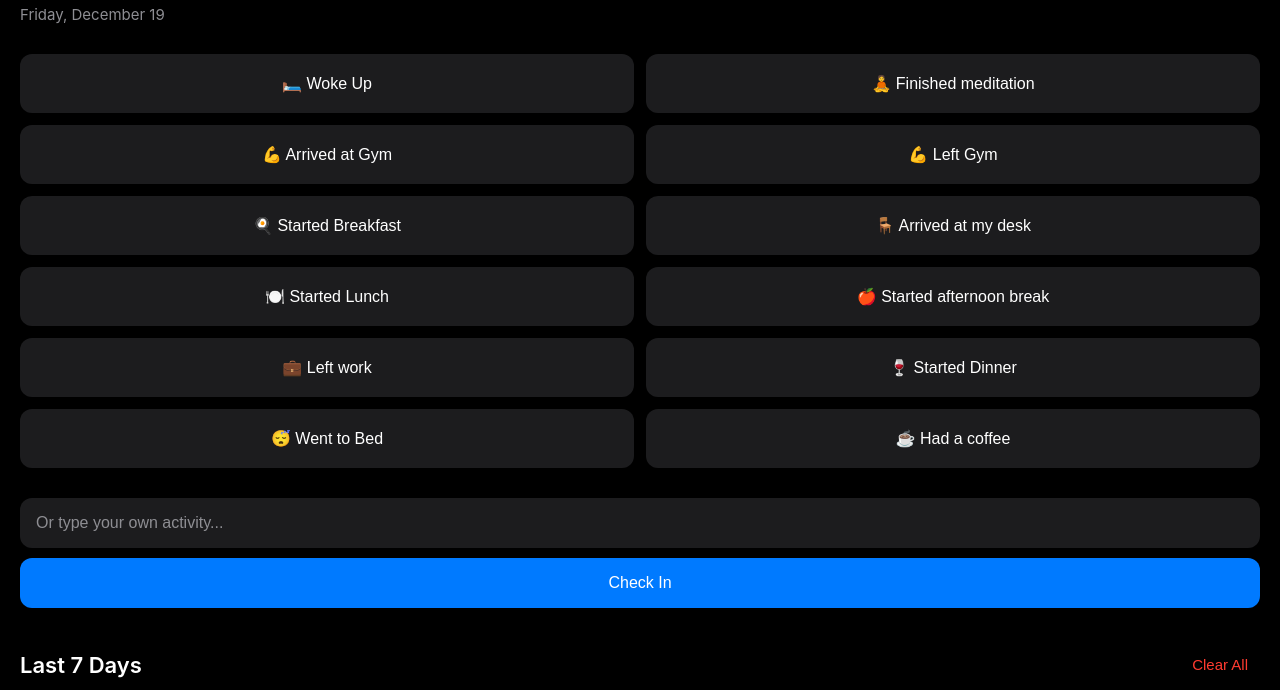
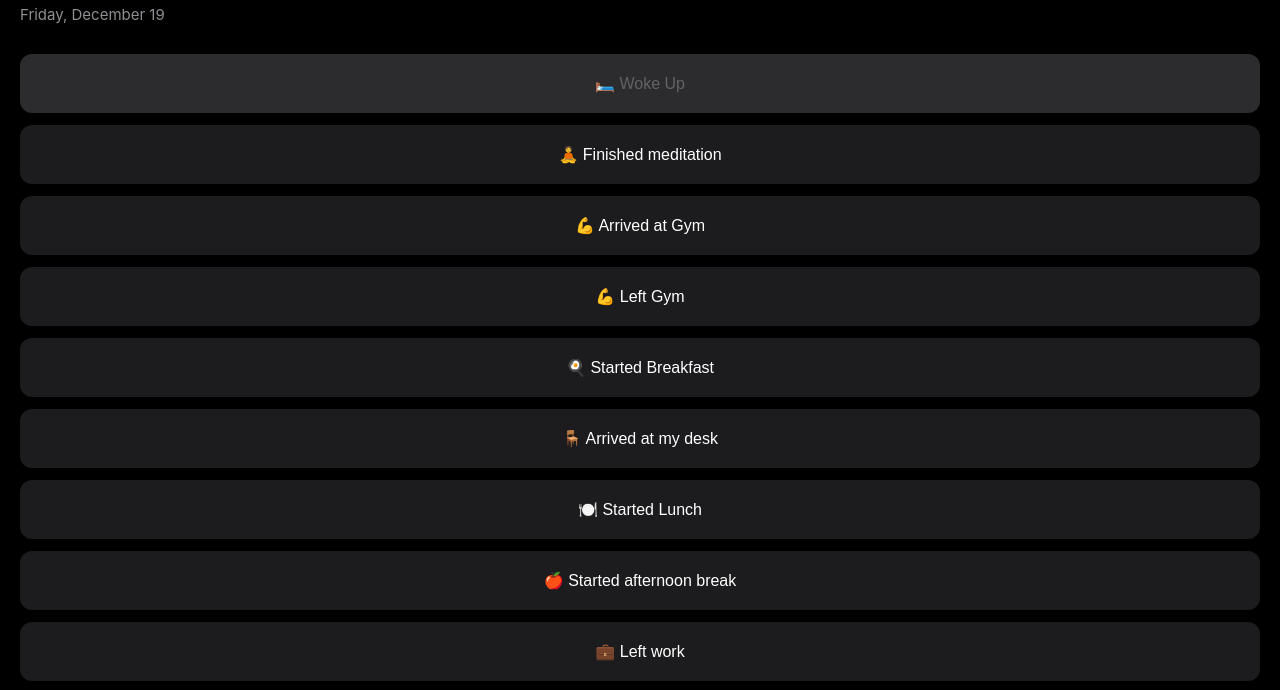
Before and after one commit to RMCampos/task-logger, a website built with Vite: page index.html in a window 1280 px wide. Both pictures are taken after a click on the button "🛏️ Woke Up". Shown: the part 57-747 px from the top of the page. Built offline with nearby package versions, Linux system fonts and the light colour scheme.

Commit message:
feat: gray out clicked items and make the list single columm

```diff
--- a/src/main.js
+++ b/src/main.js
@@ -7,6 +7,60 @@ function loadCheckIns() {
 // Save check-ins to localStorage
 function saveCheckIns(checkIns) {
     localStorage.setItem('checkIns', JSON.stringify(checkIns));
+}
+
+// Load clicked buttons for today
+function loadClickedButtons() {
+    const stored = localStorage.getItem('clickedButtonsToday');
+    if (!stored) {
+        return { date: getTodayDateString(), clicked: [] };
+    }
+
+    const data = JSON.parse(stored);
+    const today = getTodayDateString();
+
+    // If the stored data is from a previous day, reset it
+    if (data.date !== today) {
+        return { date: today, clicked: [] };
+    }
+
+    return data;
+}
+
+// Save clicked buttons to localStorage
+function saveClickedButtons(clickedData) {
+    localStorage.setItem('clickedButtonsToday', JSON.stringify(clickedData));
+}
+
+// Get today's date as a string (YYYY-MM-DD)
+function getTodayDateString() {
+    const now = new Date();
+    return now.toISOString().split('T')[0];
+}
+
+// Clear clicked buttons tracking (called when "Woke Up" is clicked)
+function clearClickedButtons() {
+    const emptyData = { date: getTodayDateString(), clicked: [] };
+    saveClickedButtons(emptyData);
+}
+
+// Mark a button as clicked (grayed out)
+function markButtonAsClicked(activity) {
+    const buttons = document.querySelectorAll('.activity-btn');
+    buttons.forEach(btn => {
+        // Check if the button text contains the activity text
+        if (btn.textContent === activity) {
+            btn.classList.add('clicked');
+        }
+    });
+}
+
+// Restore grayed out states for buttons clicked today
+function restoreClickedStates() {
+    const clickedData = loadClickedButtons();
+    clickedData.clicked.forEach(activity => {
+        markButtonAsClicked(activity);
+    });
 }
 
 // Show toast notification
@@ -21,12 +75,33 @@ function showToast(message) {
 
 // Quick check-in with preset activity
 function quickCheckIn(activity) {
+    // If it's "Woke Up", clear yesterday's tracking
+    if (activity === '🛏️ Woke Up') {
+        clearClickedButtons();
+        // Update all buttons to remove grayed state
+        document.querySelectorAll('.activity-btn').forEach(btn => {
+            btn.classList.remove('clicked');
+        });
+    }
+
+    // Save the check-in
     const checkIns = loadCheckIns();
     checkIns.push({
         activity: activity,
         timestamp: new Date().toISOString()
     });
     saveCheckIns(checkIns);
+
+    // Track that this button was clicked today
+    const clickedData = loadClickedButtons();
+    if (!clickedData.clicked.includes(activity)) {
+        clickedData.clicked.push(activity);
+        saveClickedButtons(clickedData);
+    }
+
+    // Gray out the button that was clicked
+    markButtonAsClicked(activity);
+
     renderHistory();
     showToast('Checked in!');
 }
@@ -181,6 +256,7 @@ document.getElementById('customActivity').addEventListener('keypress', function(
 // Initialize
 updateCurrentDate();
 renderHistory();
+restoreClickedStates();
 
 // PWA Update handling
 if ('serviceWorker' in navigator) {
--- a/src/style.css
+++ b/src/style.css
@@ -29,7 +29,7 @@ h1 {
 
 .activities {
     display: grid;
-    grid-template-columns: repeat(2, 1fr);
+    grid-template-columns: 1fr;
     gap: 12px;
     margin-bottom: 30px;
 }
@@ -50,6 +50,11 @@ h1 {
 .activity-btn:active {
     transform: scale(0.96);
     background: #2c2c2e;
+}
+
+.activity-btn.clicked {
+    background: #2c2c2e;
+    color: #636366;
 }
 
 .custom-checkin {
```
